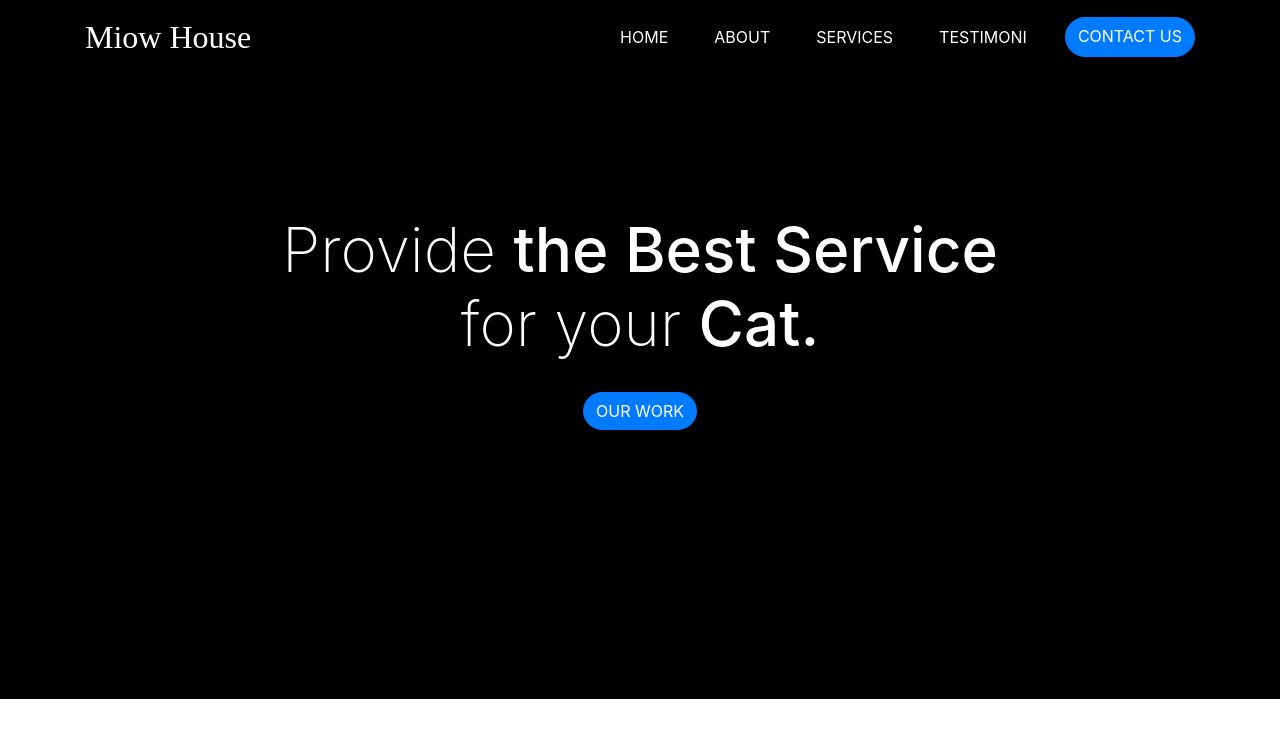
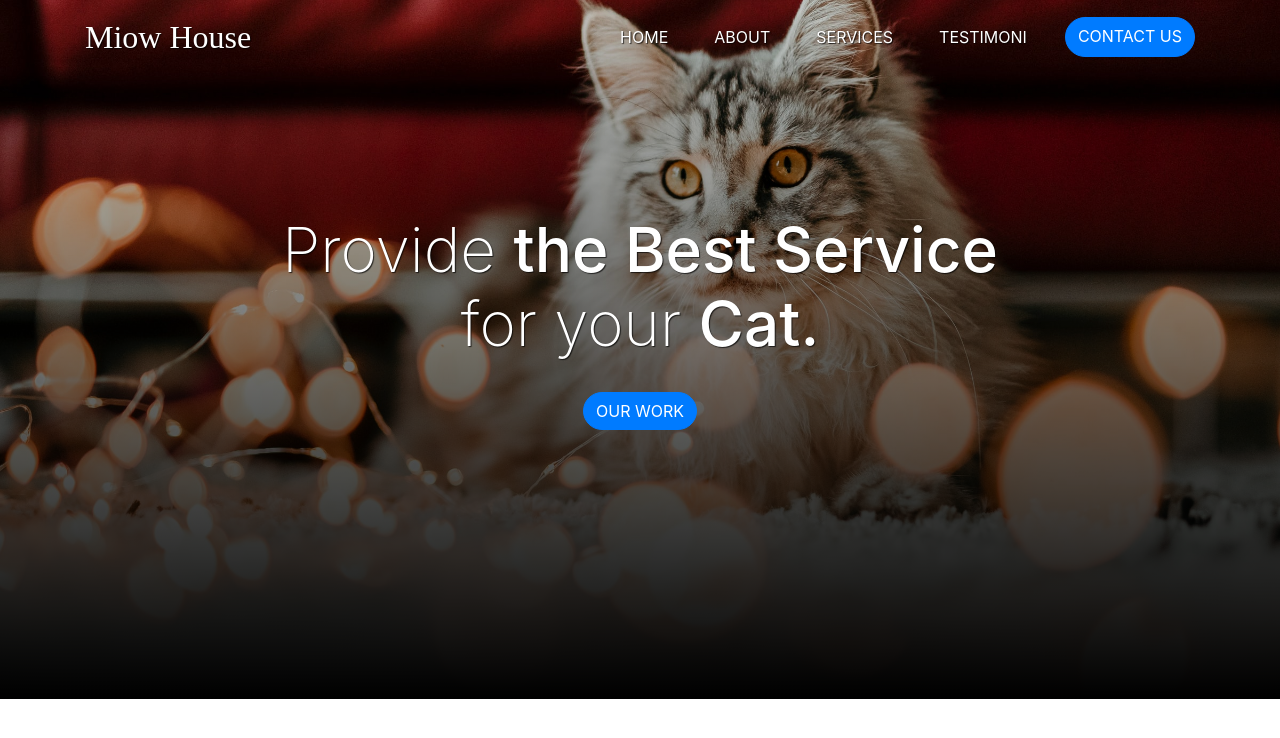
Before and after one commit to Sahrul-ux/bootsrap42021, a PHP site: page / in a window 1280 px wide. Shown: the top 738 px of the page. Run offline with PHP 8.4, Linux system fonts and the light colour scheme; some web fonts are replaced.

Commit message:
mengatur background-image linear-gradient

```diff
--- a/style.css
+++ b/style.css
@@ -28,7 +28,7 @@
     display: block;
     width: 100%;
     height: 100%;
-    background-color: black;
+    background-image: linear-gradient(to top, rgba(0, 0, 0, 1), rgba(0, 0, 0, 0));
     position: absolute;
     bottom: 0;
 }
```
